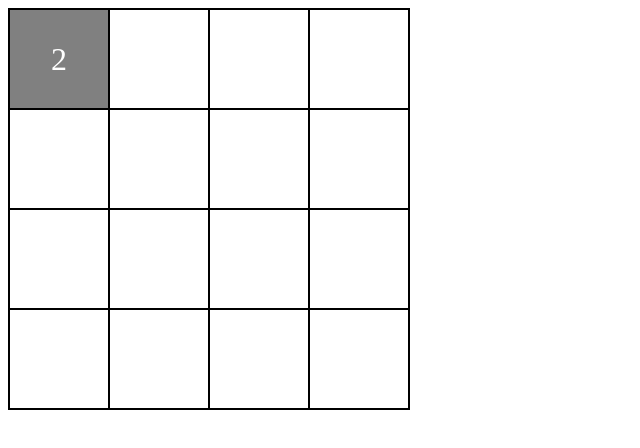
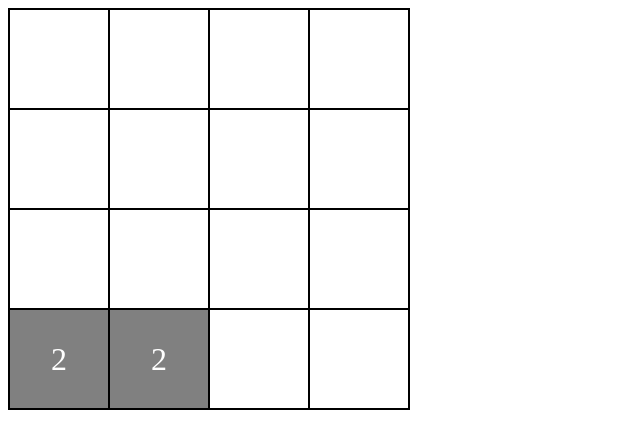
Before and after one commit to alexdietz1988/2048, a plain HTML site: page index.html in a window 1280 px wide. Shown: the whole page, without its empty margins (0-640 px from the left). Drawn offline with nearby package versions, Linux system fonts and the light colour scheme.

Commit message:
Debugging moveLeft

```diff
--- a/app.js
+++ b/app.js
@@ -34,7 +34,7 @@ function randomOpenIndex() {
 // Use an index on the gameboard array to position an element
 function positionPiece(piece, row, column) {
     let top = row * 100;
-    let left = column * 100
+    let left = column * 100;
     $(piece).css( {'top': `${top}px`, 'left': `${left}px`})
 }
 
@@ -48,7 +48,7 @@ function newPiece() {
 }
 
 // Call newPiece() twice to generate the first two pieces
-// newPiece(); newPiece()
+newPiece(); newPiece()
 
 // ### Moving pieces
 // 1. I'll create a function to move pieces left. This will take the leftmost element in each row and start looking to its left until it finds (a) the end of the row, (b) an element of a different value, or (c) an element of the same value. It will give the index that the element should be "moved" to, and will call the function in (4) above using that index to move the actual piece, and will also update the gameboard array appropriately. The function will then do the same thing with the next-to-leftmost element in each row, and so on. Finally, it will call the functions to randomly generate a new piece.
@@ -56,18 +56,21 @@ function newPiece() {
 // Find piece at position
 
 // TEST PIECE
-let $newPiece = $('<div class="square piece">2</div>')
-let position = [...randomOpenIndex()]
-$('.gameboard').prepend($newPiece)
-positionPiece($newPiece, 0,0)
-gameArray[position[0]][position[1]] = 2
+// let $newPiece = $('<div class="square piece">2</div>')
+// let position = [2,2]
+// $('.gameboard').prepend($newPiece)
+// positionPiece($newPiece, 2,2)
+// gameArray[position[0]][position[1]] = 2
+
+// let testPiece = pieceAtPosition(2,2)
+// console.log(testPiece)
 
 function pieceAtPosition(row, column) {
     let pieces = document.querySelectorAll('.piece')
     let mysteryPiece;
 
     pieces.forEach( (piece, idx) => {
-        if (pieces[idx].style.top === `${row}px` && pieces[idx].style.left === `${column}px`) {
+        if (pieces[idx].style.top === `${row * 100}px` && pieces[idx].style.left === `${column * 100}px`) {
             mysteryPiece = pieces[idx]
             }
     }
@@ -75,22 +78,24 @@ function pieceAtPosition(row, column) {
     return mysteryPiece
 }
 
-let pieceToMove = pieceAtPosition(0,0)
-console.log(pieceToMove)
+function moveLeft() {
 
-function moveLeft() {
+    let pieceToMove;
 
     for (let i = 0; i < 4; i++) { // Look at each row
         for (let j = 1; j < 4; j++) { // Look at the latter three columns
+
             if (gameArray[i][j] > 0) { // Find the leftmost piece
+                pieceToMove = pieceAtPosition(i, j)
+                console.log(pieceToMove.style.top)
+                console.log(pieceToMove.style.left)
+
                 let lookingForWhereToGo = true;
                 let k = 1;
 
                 while (lookingForWhereToGo) {
                     if (gameArray[i][j - k] === 0) k++ // If the square is empty, look to its left
                     else if (gameArray[i][j - k] === 0 === false) { // Once you find a non-empty square or the end of the board...
-                        let pieceToMove = pieceAtPosition(i, j)
-                        console.log(pieceToMove)
 
                         if (gameArray[i][j - k] === gameArray[i][j]) {
                             positionPiece(pieceToMove, i, j - k) // Move to that position if same value
@@ -101,18 +106,9 @@ function moveLeft() {
                             console.log(`New position: [${i}][${j - k + 1}]`) // Move to next position if different value
                             lookingForWhereToGo = false
                         }
-                    }
-                }
-
-            }
-        }
-    }
-
-}
+}}}}}}
 
 moveLeft()
-
-
 
 // 2. In my HTML and CSS, I'll create a button to move pieces left. In my JavaScript, I'll grab it and give it an event listener so that clicking it will call the "move left" function.
 // 3. For the case where a piece moves to the square held by a piece of the same value, I'll create a function to remove both pieces and replace them with a piece of the appropriate value.
--- a/main.css
+++ b/main.css
@@ -1,9 +1,5 @@
 * {
     box-sizing: border-box;
-}
-
-div {
-    transition: 0.5s;
 }
 
 .gameboard {
@@ -28,6 +24,7 @@ div {
     display: flex;
     justify-content: center;
     align-items: center;
+    transition: 1s;
 
     position: absolute;
     top: 100px;
```
